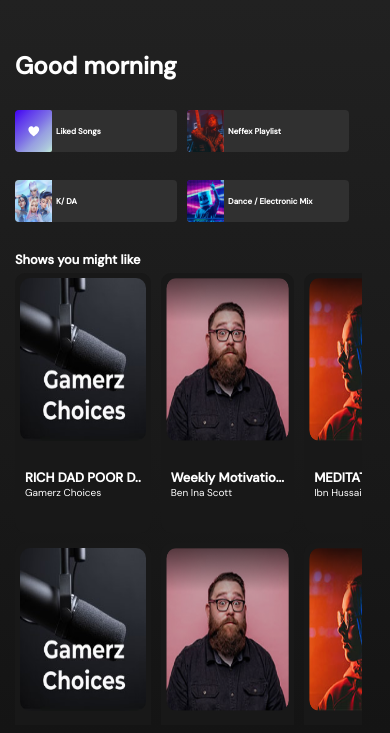
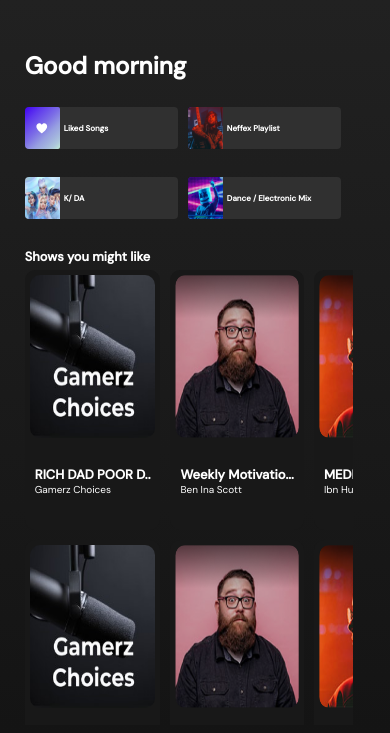
Before and after one commit to Puneeth-Gaikwad-L/spotify-clone, a plain HTML site: page index.html in a window 390 px wide. Shown: the top 733 px of the page. Drawn offline with Linux system fonts and the light colour scheme.

Commit message:
Update styles.css

```diff
--- a/assets/css/styles.css
+++ b/assets/css/styles.css
@@ -615,9 +615,14 @@ body {
         height: 100vh;
     }
 
+    .scroll_content{
+        width: 95vw;
+    }
+
     .sec_1{
         height: 150px;
         width: 100%;
+        margin-top: 2%;
     }
 
     .liked_songs{
```
